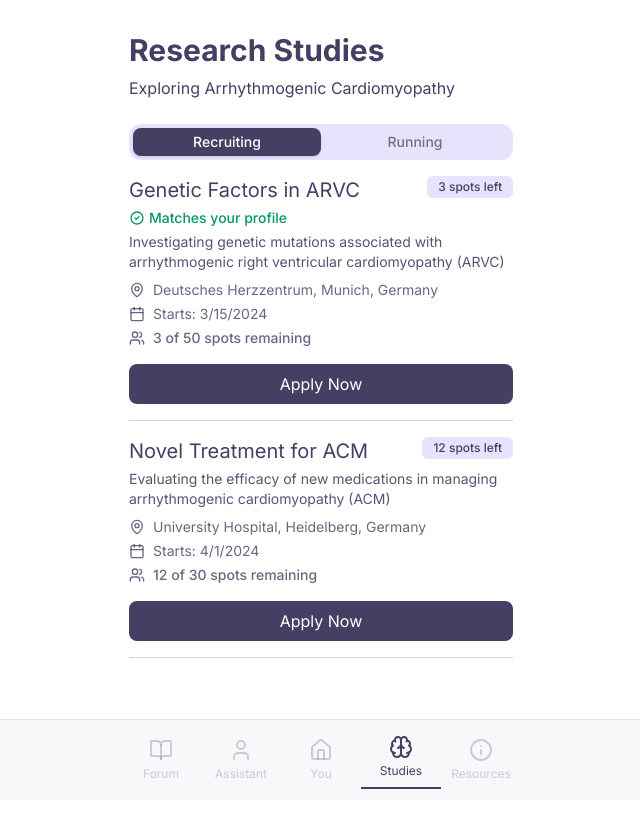
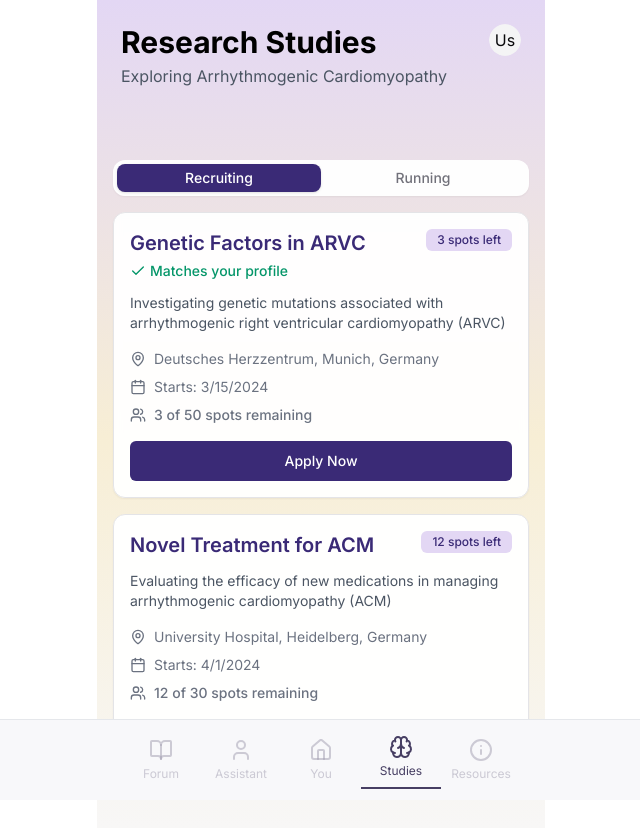
Before and after one commit to paulburkhardt/Rarely, a Next.js app: page /studies in a window 1280 px wide. Shown: the top 828 px of the page, without its empty margins (319-959 px from the left). Before the commit the page ends 800 px from the top, so only its background shows below. Built offline with nearby package versions, Linux system fonts and the light colour scheme.

Commit message:
redesign studies

```diff
--- a/app/studies/page.tsx
+++ b/app/studies/page.tsx
@@ -3,12 +3,14 @@
 import { Suspense } from 'react'
 import { Card, CardContent, CardHeader, CardTitle } from "@/components/ui/card"
 import { Badge } from "@/components/ui/badge"
-import { MapPin, Calendar, Users } from 'lucide-react'
+import { MapPin, Calendar, Users, Check } from 'lucide-react'
 import { colors } from "@/styles/colors"
 import { Tabs, TabsList, TabsTrigger, TabsContent } from "@/components/ui/tabs"
 import { useSearchParams, useRouter } from 'next/navigation'
 import { toast } from "@/components/ui/use-toast"
 import { studies } from './data'
+import { Avatar, AvatarImage, AvatarFallback } from "@/components/ui/avatar"
+import { Button } from "@/components/ui/button"
 
 type Study = {
   id: string
@@ -23,57 +25,10 @@ type Study = {
   participants?: number
   hasApplied?: boolean
 }
-/*
-const studies: Study[] = [
-  {
-    id: '1',
-    title: 'Genetic Factors in ARVC',
-    purpose: 'Investigating genetic mutations associated with arrhythmogenic right ventricular cardiomyopathy (ARVC)',
-    location: 'Johns Hopkins Hospital, Baltimore, MD',
-    startDate: new Date('2024-03-15'),
-    totalSpots: 100,
-    availableSpots: 37,
-    status: 'recruiting',
-    hasApplied: false
-  },
-  {
-    id: '2',
-    title: 'Novel Treatments for ACM',
-    purpose: 'Evaluating the efficacy of new medications in managing arrhythmogenic cardiomyopathy (ACM)',
-    location: 'Mayo Clinic, Rochester, MN',
-    startDate: new Date('2024-04-01'),
-    totalSpots: 200,
-    availableSpots: 85,
-    status: 'recruiting',
-    hasApplied: false
-  },
-  {
-    id: '3',
-    title: 'ACM and Exercise',
-    purpose: 'Assessing the impact of different exercise regimens on ACM progression',
-    location: 'Stanford University Medical Center, CA',
-    startDate: new Date('2024-05-10'),
-    totalSpots: 150,
-    availableSpots: 112,
-    status: 'running',
-    progress: 65,
-    participants: 150,
-    hasApplied: false
-  },
-  {
-    id: '4',
-    title: 'Long-term ACM Outcomes',
-    purpose: 'Studying long-term outcomes and quality of life in ACM patients',
-    location: 'Cleveland Clinic, OH',
-    startDate: new Date('2024-02-01'),
-    totalSpots: 300,
-    availableSpots: 0,
-    status: 'running',
-    progress: 45,
-    participants: 300,
-    hasApplied: false
+
+const userData = {
+  name: 'User'
 }
-] */
 
 function StudiesContent() {
   const searchParams = useSearchParams()
@@ -91,31 +46,34 @@ function StudiesContent() {
   const filteredStudies = studies.filter(study => study.status === activeTab)
 
   return (
-    <div className="min-h-[calc(100vh-5rem)]  p-4 md:p-8">
-      <h1 className={`text-2xl md:text-3xl font-bold ${
-        activeTab === 'running' ? 'text-[#1E4D57]' : 'text-[#473F63]'
-      } mb-6`}>
-        Research Studies
-        <span className="block text-base font-normal ${
-        activeTab === 'running' ? 'text-[#1E4D57]' : 'text-[#473F63]'
-      } mt-2">
-          Exploring Arrhythmogenic Cardiomyopathy
-        </span>
-      </h1>
+    <div className="flex flex-col min-h-screen bg-gradient-to-b from-[#E3D7F4] via-[#F7EED5] to-[#f8f8fa]">
+      {/* Header */}
+      <div className="p-6 pb-12">
+        <div className="flex justify-between items-start mb-6">
+          <div>
+            <h1 className="text-3xl font-bold text-black mb-1">Research Studies</h1>
+            <p className="text-base text-gray-600">Exploring Arrhythmogenic Cardiomyopathy</p>
+          </div>
+          <Avatar className="h-8 w-8">
+            <AvatarImage alt="User avatar" />
+            <AvatarFallback>{userData?.name?.slice(0, 2)}</AvatarFallback>
+          </Avatar>
+        </div>
+      </div>
 
+      {/* Main Content */}
+      <div className="px-4 pb-24 space-y-4">
         <Tabs value={activeTab} className="space-y-4" onValueChange={handleTabChange}>
-        <TabsList className={`grid w-full grid-cols-2 rounded-xl p-1 ${
-          activeTab === 'running' ? 'bg-[#DEEAE5]' : 'bg-[#E6E3FD]'
-        }`}>
+          <TabsList className="grid w-full grid-cols-2 rounded-xl p-1 bg-white/95 shadow-sm backdrop-blur-sm">
             <TabsTrigger
               value="recruiting"
-            className="rounded-lg data-[state=active]:bg-[#473F63] data-[state=active]:text-white transition-all duration-200"
+              className="rounded-lg data-[state=active]:bg-[#3a2a76] data-[state=active]:text-white transition-all duration-200"
             >
               Recruiting
             </TabsTrigger>
             <TabsTrigger
               value="running"
-            className="rounded-lg data-[state=active]:bg-[#1E4D57] data-[state=active]:text-white transition-all duration-200"
+              className="rounded-lg data-[state=active]:bg-[#3a2a76] data-[state=active]:text-white transition-all duration-200"
             >
               Running
             </TabsTrigger>
@@ -123,96 +81,96 @@ function StudiesContent() {
 
           <TabsContent value="recruiting" className="space-y-4">
             {filteredStudies.map((study) => (
-            <div
-              key={study.id}
-              className="border-b border-gray-300 pb-4"
-            >
-              <div className="relative mb-1">
+              <Card key={study.id} className="bg-white/95 shadow-sm backdrop-blur-sm rounded-xl overflow-hidden">
+                <CardContent className="p-4">
+                  <div className="relative mb-3">
                     <div className="flex flex-col">
-                  <h2 className="text-[#473F63] text-xl">
+                      <h2 className="text-xl font-semibold text-[#3a2a76]">
                         {study.title}
                       </h2>
                       {study.id === '1' && (
                         <span className="text-emerald-600 text-sm font-medium flex items-center gap-1 mt-1">
-                      <svg className="w-4 h-4" fill="none" stroke="currentColor" viewBox="0 0 24 24" xmlns="http://www.w3.org/2000/svg">
-                        <path strokeLinecap="round" strokeLinejoin="round" strokeWidth={2} d="M9 12l2 2 4-4m6 2a9 9 0 11-18 0 9 9 0 0118 0z" />
-                      </svg>
+                          <Check className="w-4 h-4" />
                           Matches your profile
                         </span>
                       )}
                     </div>
                     <Badge
                       variant="secondary"
-                  className="absolute top-0 right-0 bg-[#E6E3FD] text-[#473F63] font-medium"
+                      className="absolute top-0 right-0 bg-[#E3D7F4] text-[#3a2a76] font-medium"
                     >
                       {study.availableSpots} spots left
                     </Badge>
                   </div>
-              <p className="text-[#473F63]/90 text-sm mb-2 line-clamp-2">
+
+                  <p className="text-gray-600 text-sm mb-4 line-clamp-2">
                     {study.purpose}
                   </p>
-              <div className="space-y-1 text-sm mb-4">
-                <div className="flex items-center text-[#473F63]/80">
+
+                  <div className="space-y-2 text-sm mb-4">
+                    <div className="flex items-center text-gray-500">
                       <MapPin className="w-4 h-4 mr-2 flex-shrink-0" />
                       <span className="line-clamp-1">{study.location}</span>
                     </div>
-                <div className="flex items-center text-[#473F63]/80">
+                    <div className="flex items-center text-gray-500">
                       <Calendar className="w-4 h-4 mr-2 flex-shrink-0" />
                       <span>Starts: {study.startDate.toLocaleDateString()}</span>
                     </div>
-                <div className="flex items-center text-[#473F63]/80">
+                    <div className="flex items-center text-gray-500">
                       <Users className="w-4 h-4 mr-2 flex-shrink-0" />
                       <span className="font-medium">
                         {study.availableSpots} of {study.totalSpots} spots remaining
                       </span>
                     </div>
                   </div>
+
                   {study.hasApplied ? (
                     <div className="w-full bg-emerald-100 text-emerald-700 px-4 py-2 rounded-lg text-center font-medium">
                       Application Submitted
                     </div>
                   ) : (
-                <button
+                    <Button
                       onClick={() => handleApply(study.id)}
-                  className="w-full bg-[#473F63] text-white px-4 py-2 rounded-lg hover:bg-[#473F63]/90 transition-colors"
+                      className="w-full bg-[#3a2a76] hover:bg-[#a680db] text-white transition-colors"
                     >
                       Apply Now
-                </button>
+                    </Button>
                   )}
-            </div>
+                </CardContent>
+              </Card>
             ))}
           </TabsContent>
 
           <TabsContent value="running" className="space-y-4">
             {filteredStudies.map((study) => (
-            <div
-              key={study.id}
-              className="border-b border-gray-300 pb-4"
-            >
-              <div className="flex justify-between items-center mb-1">
-                <h2 className="text-[#1E4D57] text-xl">
+              <Card key={study.id} className="bg-white/95 shadow-sm backdrop-blur-sm rounded-xl overflow-hidden">
+                <CardContent className="p-4">
+                  <div className="flex justify-between items-center mb-3">
+                    <h2 className="text-xl font-semibold text-[#3a2a76]">
                       {study.title}
                     </h2>
                     <Badge
                       variant="secondary"
-                  className="w-fit bg-[#DEEAE5] text-[#1E4D57] font-medium"
+                      className="bg-[#E3D7F4] text-[#3a2a76] font-medium"
                     >
                       {study.progress}% complete
                     </Badge>
                   </div>
-              <p className="text-[#1E4D57]/90 text-sm mb-2 line-clamp-2">
+
+                  <p className="text-gray-600 text-sm mb-4 line-clamp-2">
                     {study.purpose}
                   </p>
-              <div className="space-y-1 text-sm">
-                <div className="flex items-center text-[#1E4D57]/80">
+
+                  <div className="space-y-2 text-sm mb-4">
+                    <div className="flex items-center text-gray-500">
                       <MapPin className="w-4 h-4 mr-2 flex-shrink-0" />
                       <span className="line-clamp-1">{study.location}</span>
                     </div>
-                <div className="flex items-center text-[#1E4D57]/80">
+                    <div className="flex items-center text-gray-500">
                       <Calendar className="w-4 h-4 mr-2 flex-shrink-0" />
                       <span>Started: {study.startDate.toLocaleDateString()}</span>
                     </div>
-                <div className="flex items-center text-[#1E4D57]/80">
+                    <div className="flex items-center text-gray-500">
                       <Users className="w-4 h-4 mr-2 flex-shrink-0" />
                       <span className="font-medium">
                         {study.participants} participants enrolled
@@ -220,15 +178,17 @@ function StudiesContent() {
                     </div>
                     <div className="w-full bg-gray-200 rounded-full h-2.5 mt-2">
                       <div
-                    className="bg-[#1E4D57] h-2.5 rounded-full"
+                        className="bg-[#3a2a76] h-2.5 rounded-full"
                         style={{ width: `${study.progress}%` }}
                       ></div>
                     </div>
                   </div>
-            </div>
+                </CardContent>
+              </Card>
             ))}
           </TabsContent>
         </Tabs>
+      </div>
     </div>
   )
 }
```
Also changed, not shown: components/Dashboard.tsx (+39 -8 lines), components/bottom-nav.tsx (+3 -6 lines). Lines whose indentation alone changed are shown as unchanged.
